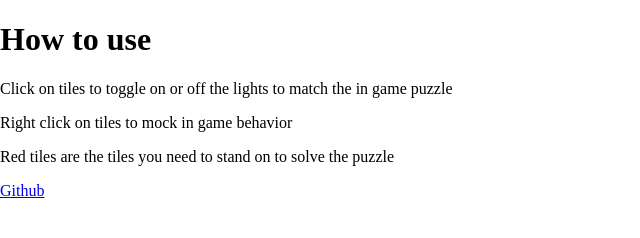
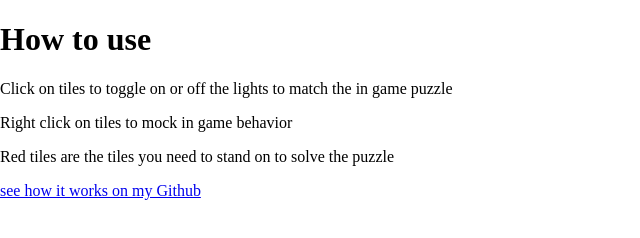
Before and after one commit to nathansbradshaw/toa_tools, a plain HTML site: page index.html in a window 1280 px wide. Shown: the whole page, without its empty margins (0-640 px from the left). Drawn offline with Linux system fonts and the light colour scheme; a script that the page names is missing.

Commit message:
Deploying to gh-pages from @ nathansbradshaw/toa_tools@a9d4764a1df89fce23afea189fe17609806fa48b 🚀

```diff
--- a/index.html
+++ b/index.html
@@ -19,7 +19,7 @@
       <p>Click on tiles to toggle on or off the lights to match the in game puzzle</p>
       <p>Right click on tiles to mock in game behavior</p>
       <p>Red tiles are the tiles you need to stand on to solve the puzzle</p>
-      <a href="https://github.com/nathansbradshaw/toa_tools">Github</a>
+      <a href="https://github.com/nathansbradshaw/toa_tools">see how it works on my Github</a>
     </div>
   </div>
 
```
